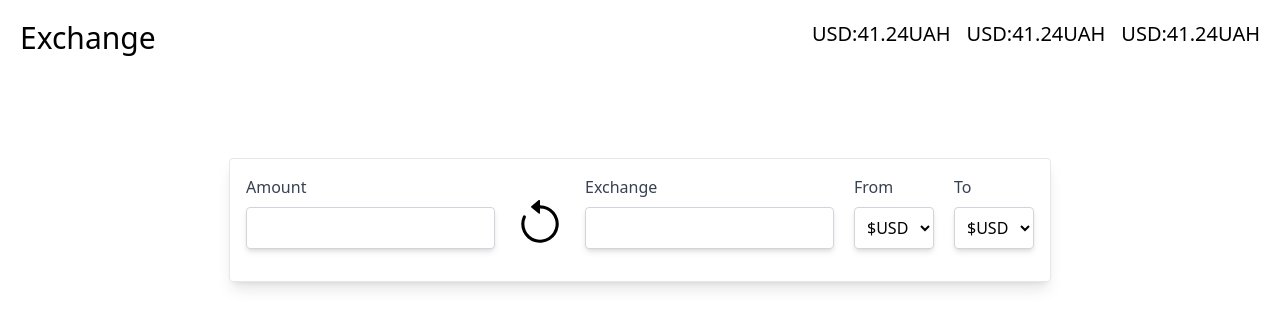
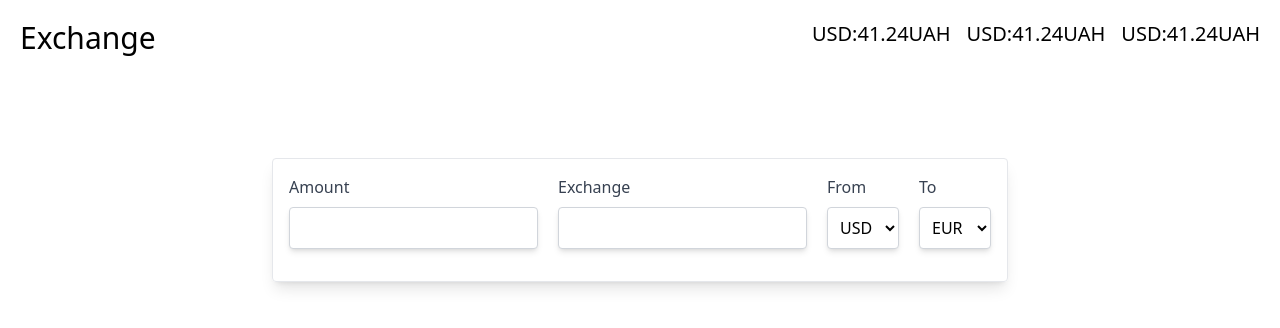
Before and after one commit to LimZzy21/convert-money-app, a Next.js app: page / in a window 1280 px wide. Shown: the top 328 px of the page. Built offline with nearby package versions, Linux system fonts and the light colour scheme; no server answers.

Commit message:
feat: add form component with logic

```diff
--- a/app/components/Content/Content.tsx
+++ b/app/components/Content/Content.tsx
@@ -1,6 +1,5 @@
 import { useEffect } from "react"
-import Image from "next/image"
-import img from "@/app/assets/change.svg"
+import {FormExchange} from '@/app/components/FormExchange/FormExchange'
 import useExchangeStore from "@/app/store/store"
 
 
@@ -9,11 +8,10 @@ import useExchangeStore from "@/app/store/store"
 
 export const Content = () => {
 
-    const getData = useExchangeStore()
 
     useEffect(() => {
         // getData.execute()
-        getData.calculateCurrency('usd', 'uah', 5)
+        // getData.calculateCurrency('usd', 'uah', 5)
     }, [])
 
 
@@ -21,45 +19,7 @@ export const Content = () => {
 
     return (
         <main className="h-72 flex justify-center items-center">
-            <div className="border border-solid p-4 border-gray rounded flex shadow-lg">
-                <div className="block mb-4">
-                    <label htmlFor="amount" className="block text-gray-700 mb-2">Amount</label>
-                    <input type="text" id="amount" className="border border-gray-300 p-2 rounded w-full shadow-md" />
-                </div>
-
-                <div className="flex mb-4 ps-5 items-end ">
-                    <Image className=":hover cursor-pointer"
-                        src={img}
-                        width={50}
-                        height={50}
-                        alt="change"/>
-
-                </div>
-
-
-                <div className="block  ps-5">
-                    <label htmlFor="amount" className="block text-gray-700 mb-2">Exchange</label>
-                    <input type="text" id="amount" className="border border-gray-300 p-2 rounded w-full shadow-md" />
-                </div>
-                <div className="block mb-4 ps-5">
-                    <label htmlFor="select" className="block text-gray-700 mb-2">From</label>
-                    <select name="" id="select" className="border border-gray-300 p-2 rounded w-full bg-white shadow-md">
-                        <option value="USD">$USD</option>
-                        <option value="EUR">€EUR</option>
-                    </select>
-                </div>
-                <div className="block mb-4 ps-5">
-                    <label htmlFor="select" className="block text-gray-700 mb-2">To</label>
-                    <select name="" id="select" className="border border-gray-300 p-2 rounded w-full bg-white shadow-md">
-                        <option value="USD">$USD</option>
-                        <option value="EUR">€EUR</option>
-                    </select>
-                </div>
-
-
-
-
-                </div>
+            <FormExchange/>
         </main>
 
     )
--- /dev/null
+++ b/app/components/FormExchange/FormExchange.tsx
@@ -0,0 +1,125 @@
+import { z } from 'zod';
+import { useForm } from "react-hook-form";
+import { zodResolver } from "@hookform/resolvers/zod";
+import useExchangeStore from "@/app/store/store";
+import { useEffect, useState } from "react";
+
+interface IForm {
+    amount: number;
+    exchange?: number;
+    from: string;
+    to: string;
+}
+
+const ExchangeFormSchema = z.object({
+    amount: z.number().nonnegative('This field must be non-negative').min(1, 'This field is required'),
+    exchange: z.number().optional(),
+    from: z.string().min(2, 'From currency is required'),
+    to: z.string().min(2, 'To currency is required')
+});
+
+export const FormExchange = () => {
+    const { calculateCurrency } = useExchangeStore();
+    const store = useExchangeStore((store) => store.conversion_rate);
+
+    const { register,  watch, setValue, formState: { errors } } = useForm<IForm>({
+        resolver: zodResolver(ExchangeFormSchema)
+    });
+
+    const [isAmountChanged, setIsAmountChanged] = useState(true);
+
+
+    const amount = watch("amount");
+    const exchange = watch("exchange");
+    const from = watch("from");
+    const to = watch("to");
+
+    useEffect(() => {
+        const exchangeRate = store;
+
+        if (isAmountChanged && amount && amount > 0) {
+            setValue("exchange", amount * exchangeRate);
+        }
+    }, [amount, setValue, isAmountChanged, store]);
+
+    useEffect(() => {
+        const exchangeRate = store;
+
+        if (!isAmountChanged && exchange && exchange > 0) {
+            setValue("amount", exchange / exchangeRate);
+        }
+
+    }, [exchange, setValue, isAmountChanged, store]);
+
+
+
+    useEffect(() => {
+        if(amount>0    ){
+            calculateCurrency(from, to, amount, false)
+
+        }
+
+    }, [to,from, isAmountChanged]);
+
+    const handleAmountChange = () => {
+        setIsAmountChanged(true);
+    };
+
+    const handleExchangeChange = () => {
+        setIsAmountChanged(false);
+    };
+
+    return (
+        <form  className="border border-solid p-4 border-gray rounded shadow-lg">
+            <div className="flex">
+                <div className="block mb-4">
+                    <label htmlFor="amount" className="block text-gray-700 mb-2">Amount</label>
+                    <input
+                        {...register('amount', {
+                            setValueAs: (value) => parseFloat(value) || 0,
+                            onChange: handleAmountChange
+                        })}
+                        type="number"
+                        id="amount"
+                        className="border border-gray-300 p-2 rounded w-full shadow-md"
+                    />
+                    {errors.amount && <div className="text-red-500">{errors.amount.message}</div>}
+                </div>
+
+                <div className="block ps-5 mb-4">
+                    <label htmlFor="exchange" className="block text-gray-700 mb-2">Exchange</label>
+                    <input
+                        {...register('exchange', {
+                            setValueAs: (value) => parseFloat(value) || 0,
+                            onChange: handleExchangeChange
+                        })}
+                        type="number"
+                        id="exchange"
+                        className="border border-gray-300 p-2 rounded w-full shadow-md"
+                    />
+                    {errors.exchange && <div className="text-red-500">{errors.exchange.message}</div>}
+                </div>
+
+                <div className="block mb-4 ps-5">
+                    <label htmlFor="from" className="block text-gray-700 mb-2">From</label>
+                    <select {...register('from')} id="from" className="border border-gray-300 p-2 rounded w-full bg-white shadow-md">
+                        <option value="USD">USD</option>
+                        <option value="EUR">EUR</option>
+                        <option value="UAH">UAH</option>
+                    </select>
+                    {errors.from && <div className="text-red-500">{errors.from.message}</div>}
+                </div>
+
+                <div className="block mb-4 ps-5">
+                    <label htmlFor="to" className="block text-gray-700 mb-2">To</label>
+                    <select {...register('to')} id="to" className="border border-gray-300 p-2 rounded w-full bg-white shadow-md">
+                        <option value="EUR">EUR</option>
+                        <option value="USD">USD</option>
+                        <option value="UAH">UAH</option>
+                    </select>
+                    {errors.to && <div className="text-red-500">{errors.to.message}</div>}
+                </div>
+            </div>
+        </form>
+    );
+};
--- a/app/page.tsx
+++ b/app/page.tsx
@@ -10,9 +10,9 @@ export default function Home() {
 
 
   return (
-<div>
+    <div>
       <Header />
       <Content />
-</div>
+    </div>
   );
 }
--- a/app/store/store.ts
+++ b/app/store/store.ts
@@ -14,11 +14,14 @@ interface ICurrency {
     conversion_rates: {
         [key: string]: number;
     };
+
+    conversion_rate: number
+    conversion_result: number
 }
 
 interface IAction {
     execute: () => Promise<void>;
-    calculateCurrency: (from: string, to: string, amount:number) => Promise<void>
+    calculateCurrency: (from: string, to: string, amount: number, isReverse: boolean) => Promise<void>
 }
 
 const initialState: ICurrency = {
@@ -32,6 +35,8 @@ const initialState: ICurrency = {
     time_next_update_utc: '',
     base_code: '',
     conversion_rates: {},
+    conversion_rate: 0,
+    conversion_result: 0
 };
 
 const useExchangeStore = create<ICurrency & IAction>((set) => ({
@@ -46,16 +51,19 @@ const useExchangeStore = create<ICurrency & IAction>((set) => ({
             set({ loading: false });
         }
     },
-    calculateCurrency: async (from, to, amount)=>{
-        set({...initialState, loading:true})
-        try{
+    calculateCurrency: async (from, to, amount, isReverse) => {
+        set({ ...initialState, loading: true })
+        try {
+
+
             const res = await axios.get(`https://v6.exchangerate-api.com/v6/4a5fdf26b664ee8f4aa8f4fa/pair/${from}/${to}/${amount}`)
-            set({...res.data, loading:false})
+
+            set({ ...res.data, loading: false })
             console.log(res);
 
-        }catch(err){
+        } catch (err) {
             console.log(err);
-            set({loading:false})
+            set({ loading: false })
         }
     }
 }));
--- a/package.json
+++ b/package.json
@@ -9,12 +9,15 @@
     "lint": "next lint"
   },
   "dependencies": {
+    "@hookform/resolvers": "^3.9.0",
     "axios": "^1.7.7",
     "i": "^0.3.7",
     "next": "14.2.13",
     "npm": "^10.8.3",
     "react": "^18",
     "react-dom": "^18",
+    "react-hook-form": "^7.53.0",
+    "zod": "^3.23.8",
     "zustand": "^5.0.0-rc.2"
   },
   "devDependencies": {
```
Also changed, not shown: app/assets/change.svg (deleted), 1 other file (tests, documents, lock files or other folders).
